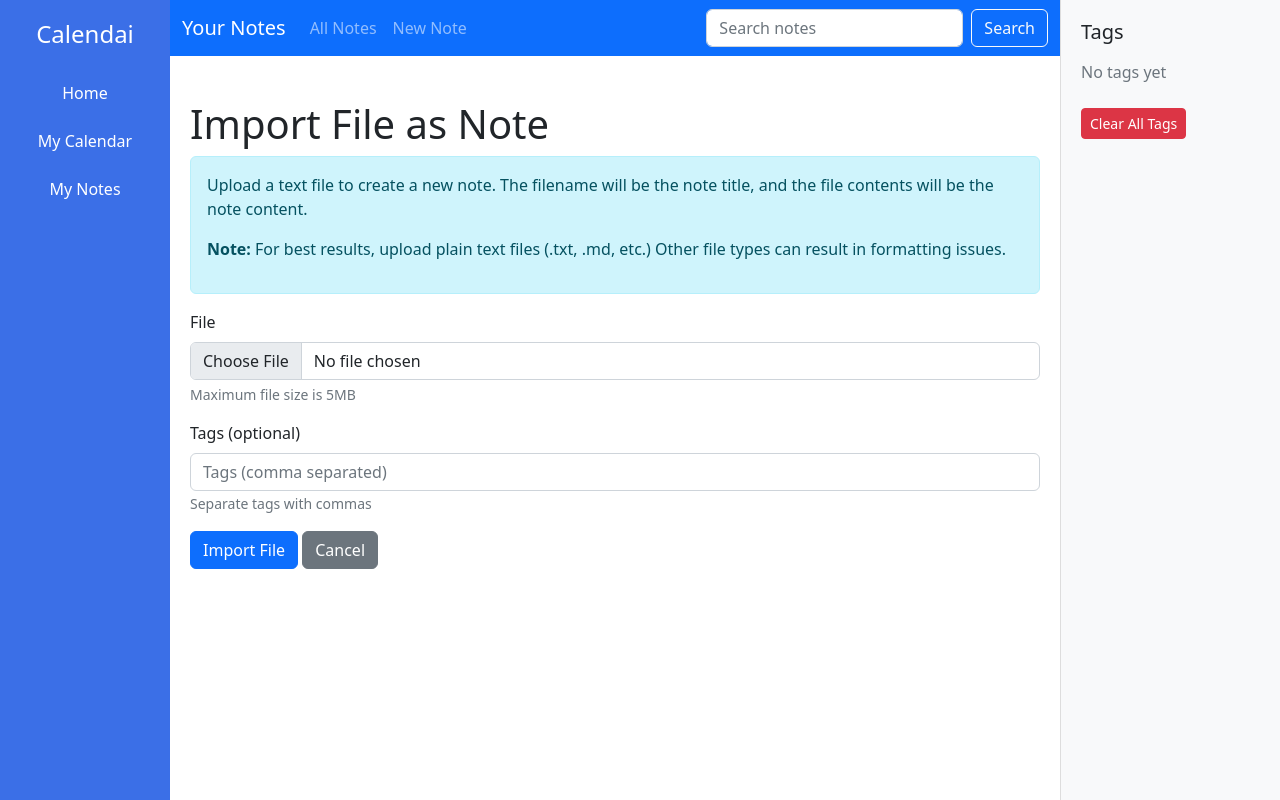
After one commit to UCCS-SP25-CS4300-CS5300-1/Group-3-spring-2025, a Django app: page /notepage/import/ in a window 1280 px wide. The commit adds this page. Run offline with Django 4.2, Linux system fonts and the light colour scheme; parts of the project's set-up code (start-up, migrations or seed data) failed here and were passed over; some libraries are stand-ins or nearby versions.

Commit message:
Note uploading

```diff
--- a/group3_project/calendar/calendar_app/settings.py
+++ b/group3_project/calendar/calendar_app/settings.py
@@ -138,3 +138,6 @@ USE_TZ = True
 # https://docs.djangoproject.com/en/4.2/ref/settings/#default-auto-field
 
 DEFAULT_AUTO_FIELD = 'django.db.models.BigAutoField'
+
+MEDIA_URL = '/media/'
+MEDIA_ROOT = os.path.join(BASE_DIR, 'media')
--- a/group3_project/calendar/calendar_app/urls.py
+++ b/group3_project/calendar/calendar_app/urls.py
@@ -16,6 +16,8 @@ Including another URLconf
 """
 from django.contrib import admin
 from django.urls import path, include
+from django.conf import settings
+from django.conf.urls.static import static
 
 urlpatterns = [
     path('admin/', admin.site.urls),
@@ -23,3 +25,6 @@ urlpatterns = [
     path('notepage/', include('notepage.urls')),
     path('',include('home.urls')),
 ]
+
+if settings.DEBUG:
+    urlpatterns += static(settings.MEDIA_URL, document_root=settings.MEDIA_ROOT)
--- a/group3_project/calendar/notepage/forms.py
+++ b/group3_project/calendar/notepage/forms.py
@@ -18,3 +18,18 @@ class NoteForm(forms.ModelForm):
                 'data-role': 'tagsinput'
             }),
         }
+
+class FileImportForm(forms.Form):
+    file = forms.FileField(
+        label='Select a file to import',
+        help_text='Maximum file size is 5MB',
+        widget=forms.FileInput(attrs={'class': 'form-control'})
+    )
+    tags = forms.CharField(
+        required=False,
+        widget=forms.TextInput(attrs={
+            'class': 'form-control',
+            'placeholder': 'Tags (comma separated)',
+            'data-role': 'tagsinput'
+        })
+    )
--- a/group3_project/calendar/notepage/models.py
+++ b/group3_project/calendar/notepage/models.py
@@ -19,3 +19,9 @@ class Note(models.Model):
     def save(self, *args, **kwargs):
         self.updated_at = timezone.now()
         super(Note, self).save(*args, **kwargs)
+
+    @property
+    def filename(self):
+        if self.attachment:
+            return self.attachment.name.split('/')[-1]
+        return None
--- /dev/null
+++ b/group3_project/calendar/notepage/templates/notepage/import_file.html
@@ -0,0 +1,37 @@
+{% extends 'notepage/note_base.html' %}
+
+{% block title %}Import File as Note{% endblock %}
+
+{% block content_with_sidebar %}
+    <div class="col-12 py-4">
+        <h1>Import File as Note</h1>
+
+        <div class="alert alert-info">
+            <p>Upload a text file to create a new note. The filename will be the note title, and the file contents will be the note content.</p>
+            <p><b>Note:</b> For best results, upload plain text files (.txt, .md, etc.) Other file types can result in formatting issues.</p>
+        </div>
+
+        <form method="post" enctype="multipart/form-data">
+            {% csrf_token %}
+            <div class="mb-3">
+                <label for="{{ form.file.id_for_label }}" class="form-label">File</label>
+                {{ form.file }}
+                <div class="form-text">{{ form.file.help_text }}</div>
+            </div>
+            <div class="mb-3">
+                <label for="{{ form.tags.id_for_label }}" class="form-label">Tags (optional)</label>
+                {{ form.tags }}
+                <small class="form-text text-muted">Separate tags with commas</small>
+            </div>
+
+            <button type="submit" class="btn btn-primary">Import File</button>
+            <a href="{% url 'note_list' %}" class="btn btn-secondary">Cancel</a>
+        </form>
+    </div>
+{% endblock %}
+
+{% block extra_js %}
+<script>
+    $('#{{ form.tags.id_for_label }}').tagsinput();
+</script>
+{% endblock %}
--- a/group3_project/calendar/notepage/templates/notepage/note_form.html
+++ b/group3_project/calendar/notepage/templates/notepage/note_form.html
@@ -6,7 +6,7 @@
     <div class="col-12 py-4">
         <h1>{{ action }} Note</h1>
 
-        <form method="post" id="noteForm">
+        <form method="post" id="noteForm" enctype="multipart/form-data">
             {% csrf_token %}
             <div class="mb-3">
                 <label for="{{ form.title.id_for_label }}" class="form-label">Title</label>
--- a/group3_project/calendar/notepage/urls.py
+++ b/group3_project/calendar/notepage/urls.py
@@ -9,4 +9,5 @@ urlpatterns = [
     path('<int:pk>/delete/', views.delete_note, name='delete_note'),
     path('autosave/', views.autosave_note, name='autosave_note'),
     path('deletetags/', views.delete_tags, name='delete_tags'),
+    path('import/', views.import_file, name='import_file'),
 ]
--- a/group3_project/calendar/notepage/views.py
+++ b/group3_project/calendar/notepage/views.py
@@ -1,13 +1,15 @@
-# views.py
 from django.shortcuts import render, redirect, get_object_or_404
 from django.http import JsonResponse
 from django.db.models import Q
 from .models import Note
 from .forms import NoteForm
+from .forms import FileImportForm
 from taggit.models import Tag
 import json
 from django.http import HttpResponse
 from django.views.decorators.csrf import csrf_exempt
+from django.core.files.uploadedfile import UploadedFile
+import os
 
 @csrf_exempt
 def note_list(request):
@@ -109,3 +111,33 @@ def delete_tags(request):
         Tag.objects.all().delete()
 
         return redirect('note_list')
+
+@csrf_exempt
+def import_file(request):
+    if request.method == 'POST':
+        form = FileImportForm(request.POST, request.FILES)
+        if form.is_valid():
+            uploaded_file = request.FILES['file']
+
+            filename = os.path.basename(uploaded_file.name)
+            title = os.path.splitext(filename)[0]
+
+            content = ""
+            if isinstance(uploaded_file, UploadedFile):
+                try:                            # Parseable text file
+                    content = uploaded_file.read().decode('utf-8')
+                except UnicodeDecodeError:      # Unparseable file
+                    content = f"This note was created from file: {filename}\nThe file content could not be displayed as text."
+
+            note = Note(title=title, content=content)
+            note.save()
+
+            tags = form.cleaned_data.get('tags')
+            if tags:
+                note.tags.add(*tags.split(','))
+
+            return redirect('note_detail', pk=note.pk)
+    else:
+        form = FileImportForm()
+
+    return render(request, 'notepage/import_file.html', {'form': form})
```
Also changed, not shown: group3_project/calendar/notepage/templates/notepage/note_list.html (+13 -2 lines), group3_project/calendar/notepage/tests.py (+68 -3 lines), group3_project/calendar/db.sqlite3, group3_project/calendar/notepage/migrations/0002_note_attachment.py (added), group3_project/calendar/notepage/migrations/0003_remove_note_attachment.py (added).
